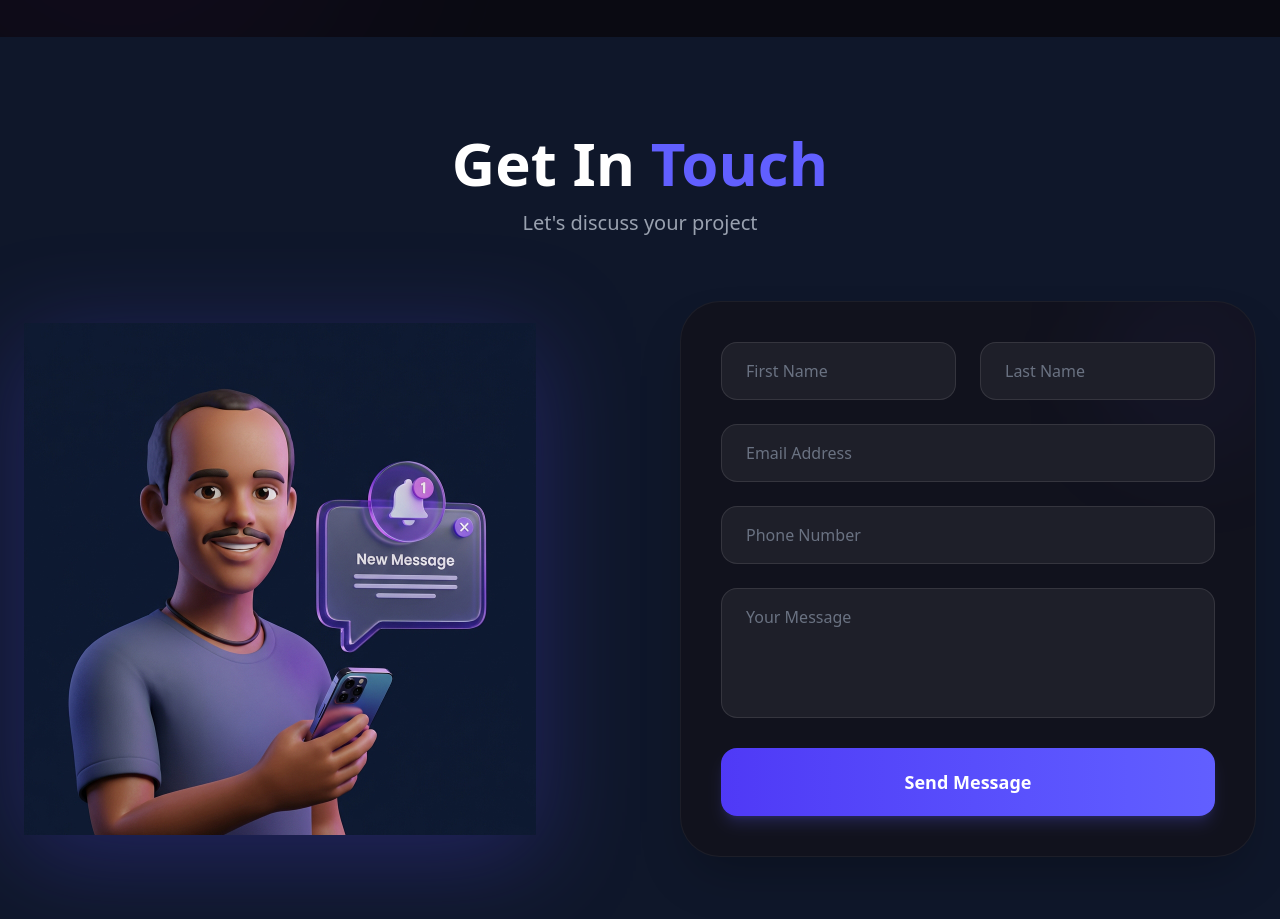
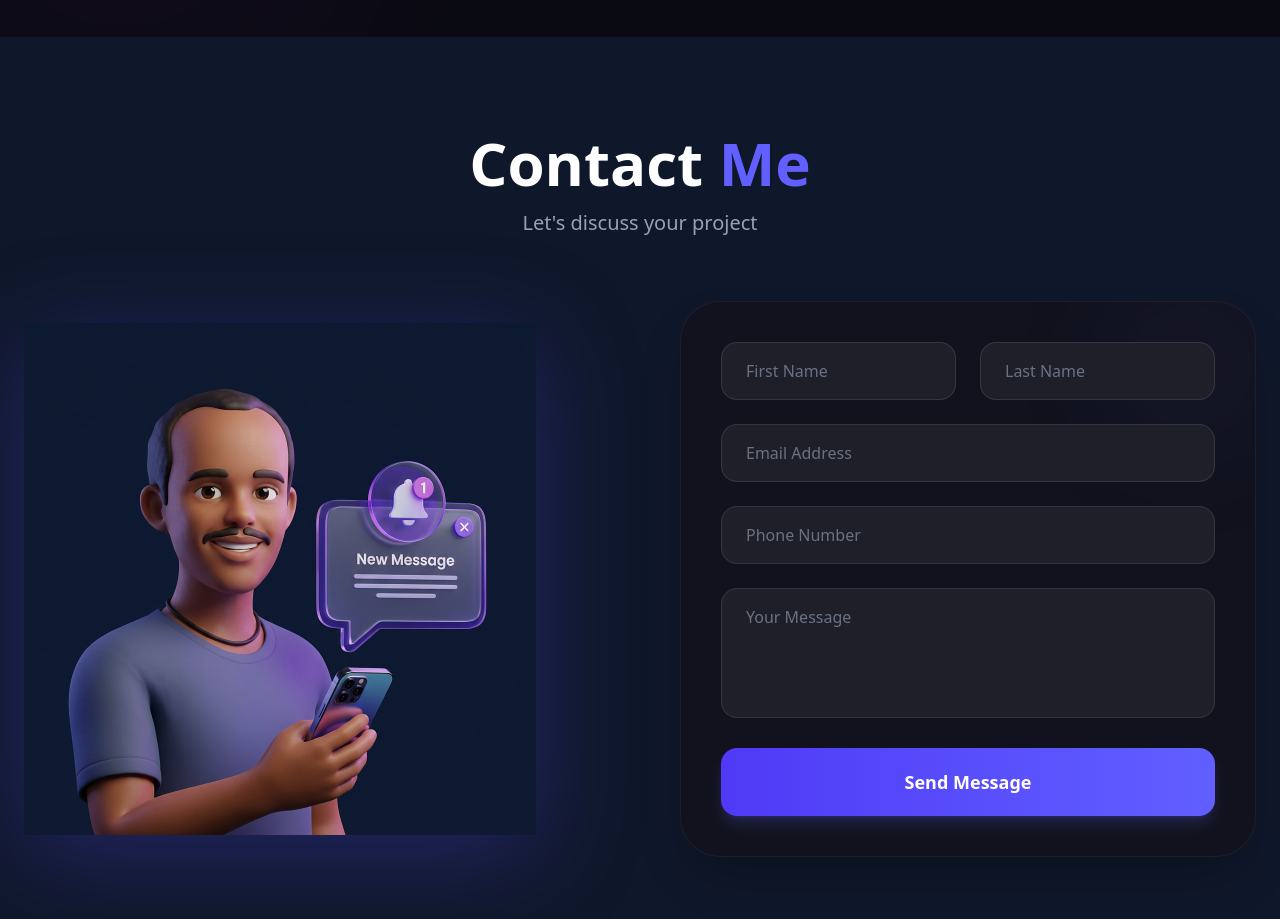
Before and after one commit to biniam7534/portfolio, a React (Vite) app in the folder client/: page / in a window 1280 px wide. Shown: the part 2360-3279 px from the top of the page. Built offline with nearby package versions, Linux system fonts and the light colour scheme.

Commit message:
to change name of contact me

```diff
--- a/client/src/components/contact.jsx
+++ b/client/src/components/contact.jsx
@@ -14,7 +14,7 @@ export default function Contact() {
                         viewport={{ once: true }}
                         className="text-5xl md:text-6xl font-black mb-4"
                     >
-                        Get In <span className="text-indigo-500">Touch</span>
+                        Contact <span className="text-indigo-500">Me</span>
                     </motion.h2>
                     <motion.p
                         initial={{ opacity: 0, y: 20 }}
```
